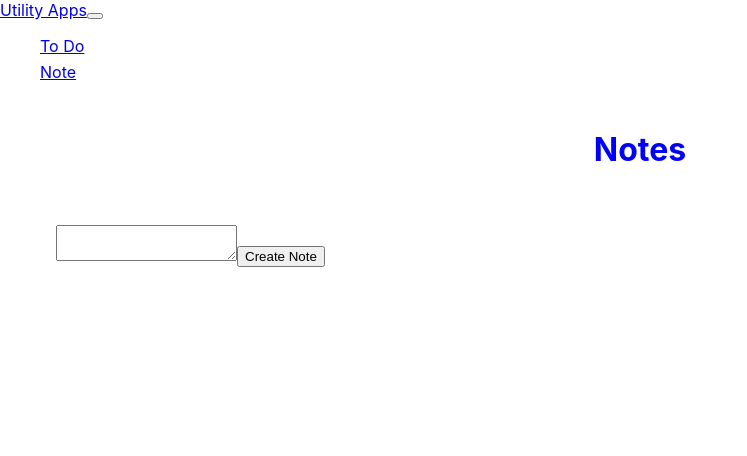
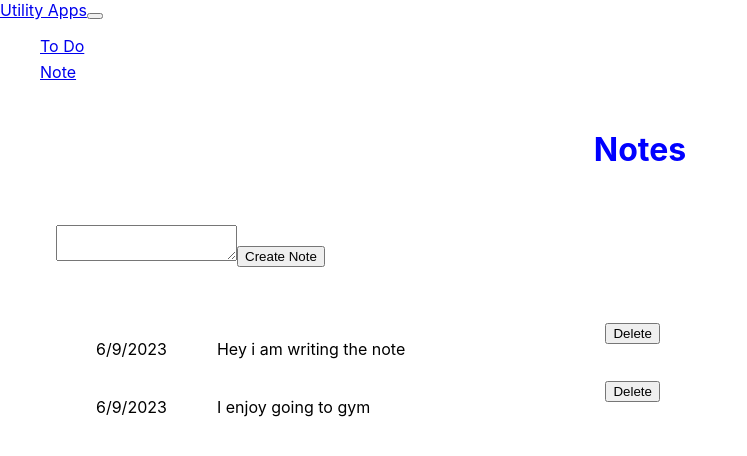
Before and after one commit to Ashish5692/todo_app, a React (Create React App) app: page /notes in a window 1280 px wide. Shown: the top 456 px of the page, without its empty margins (0-747 px from the left). Built offline with nearby package versions, Linux system fonts and the light colour scheme.

Commit message:
Updating Notes With Redux

```diff
--- a/src/components/NoteForm/NoteForm.js
+++ b/src/components/NoteForm/NoteForm.js
@@ -1,12 +1,17 @@
 import { useState } from "react";
 import "./NoteForm.css";
+import { useDispatch } from "react-redux";
+import { addNote } from "../../redux/actions/noteActions";
 
-function NoteForm({ onCreateNote }) {
-  const [NoteText, setNoteText] = useState("");
+//we are directly taling with store now so we have removed the props which we were recieving in NoteForm
+//and we have used dispatch function to dispatch the add Note action
+function NoteForm() {
+  const [noteText, setNoteText] = useState("");
+  const dispatch = useDispatch();  //calling useDispatch hook
 
   const handleSubmit = (e) => {
     e.preventDefault();
-    onCreateNote(NoteText);
+    dispatch(addNote(noteText))     // we will call the dispatch function with add note function ..in dispatch we will pass that addNote action creator and in that addNote it is expecting text which we are storing in state
     setNoteText("");
   };
 
@@ -17,7 +22,7 @@
       <textarea
         type="text"
         className="form-control mb-3"
-        value={NoteText}
+        value={noteText}
         onChange={(e) => setNoteText(e.target.value)}
       />
       <button className="btn btn-success float-end" type="submit">Create Note</button>
--- a/src/components/NoteList/NoteList.js
+++ b/src/components/NoteList/NoteList.js
@@ -1,7 +1,11 @@
 import "./NoteList.css";
+import { useSelector, useDispatch } from "react-redux";
+import { deleteNote } from "../../redux/actions/noteActions";
 
 function NoteList() {
-    const notes=[];
+    const notes= useSelector((state)=> state.noteReducer.notes);
+    const dispatch = useDispatch();
+
   return (
     <div className="container">
     <ul>
@@ -9,7 +13,8 @@
         <li>
             <p>{note.createdOn.toLocaleDateString()}</p>
             <p className="note-content">{note.text}</p>
-            <button className="btn btn-danger">Delete</button>
+            <button className="btn btn-danger"
+            onClick={() => dispatch(deleteNote(index))}>Delete</button>
         </li>
       ))}
     </ul>
--- a/src/components/ToDoList/ToDoList.js
+++ b/src/components/ToDoList/ToDoList.js
@@ -5,7 +5,7 @@
 function ToDoList() {
 
   //useSelector --hook to access the redux store's state
-  const todos = useSelector((state)=> state.todos); //useSelctor hook //use this beacause we shold not use store in every component beacause of abstraction(hiding store at backend)
+  const todos = useSelector((state)=> state.todoReducer.todos); //useSelctor hook //use this beacause we shold not use store in every component beacause of abstraction(hiding store at backend)
   // const todos = store.getState().todos;          //same result as above
    const dispatch = useDispatch();  //calling useDispatch function to get access to store dispatch function
 
--- a/src/redux/reducers/noteReducer.js
+++ b/src/redux/reducers/noteReducer.js
@@ -32,7 +32,7 @@
             state.notes.splice(action.index,1); //splice fn to delete function from array.index meand position and number of elements we want to delete is 1
             return{
                 ...state, //returning everything from existing state
-                notes: state.notes //note swhich are now modified
+                notes: [...state.notes] //notes which are now modified
             }
 
         default:
--- a/src/redux/store.js
+++ b/src/redux/store.js
@@ -12,7 +12,7 @@
 const result = combineReducers({
     //combining todo and note reducers
     //todo will be key and todoReducer as value which we have imported
-    todos: todoReducer,
-    notes: noteReducer
+    todoReducer,
+    noteReducer
 })
 export const store = redux.createStore(result); //now store will configure both of our reducers
```
